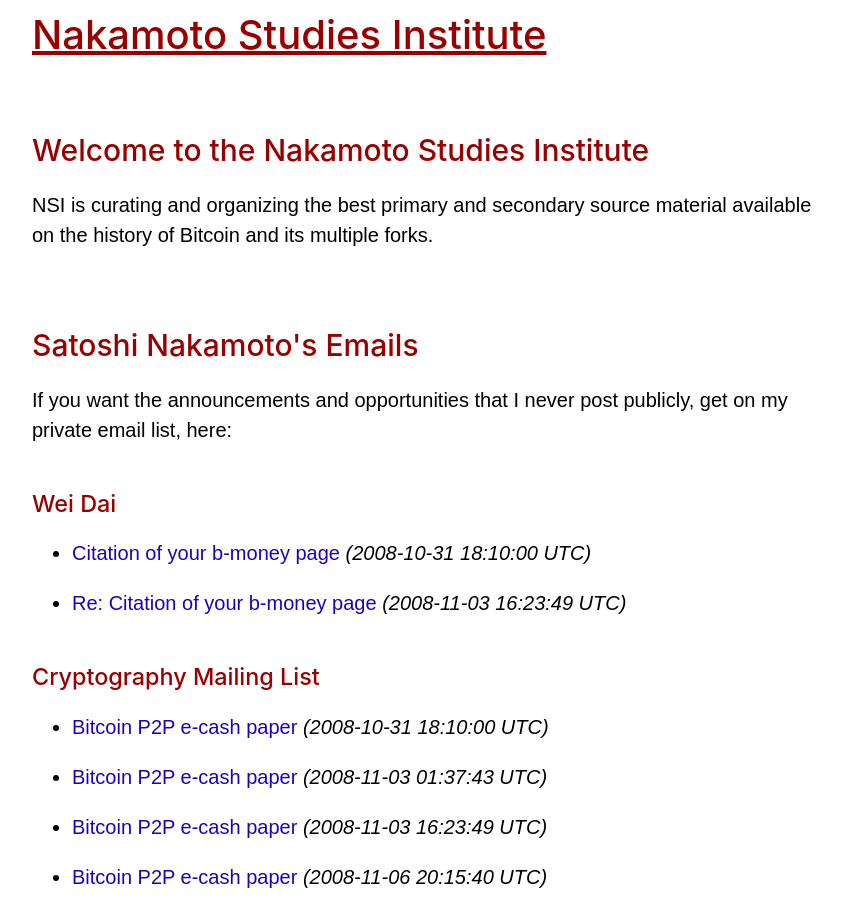
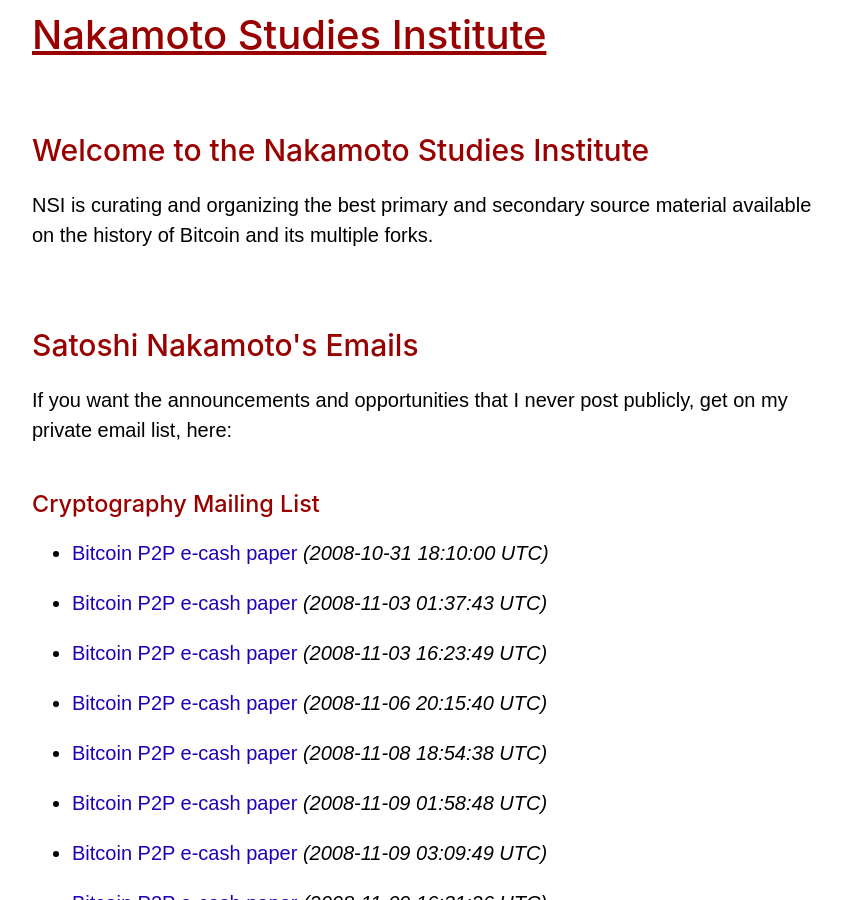
Before and after one commit to nakamotostudies/nakamotostudies.github.io, a Jekyll site: the page built from index.md, in a window 1280 px wide and 900 px high. Shown: the whole window, without its empty margins (58-900 px from the left). Built offline with Jekyll 4.4.1, drawn with Linux system fonts in a browser that asks for light colours; some of the changed text lies outside the part shown.

Commit message:
Update index.md

```diff
--- a/index.md
+++ b/index.md
@@ -29,12 +29,6 @@ title: Nakamoto Studies Institute
 If you want the announcements and opportunities that I never post publicly, get on my private email list, here:
 </p>
 
-<h3>Wei Dai</h3>
-<ul>
-
-<li><a href="/emails/cryptography/1/">Citation of your b-money page</a> <em>(2008-10-31 18:10:00 UTC)</em></li>
-
-<li><a href="/emails/cryptography/3/">Re: Citation of your b-money page</a> <em>(2008-11-03 16:23:49 UTC)</em></li></ul>
 <h3>Cryptography Mailing List</h3>
 <ul>
 
@@ -113,6 +107,14 @@ If you want the announcements and opportunities that I never post publicly, get
 
   </ul>
 
+  <h3>Wei Dai</h3>
+<ul>
+
+<li><a href="/emails/cryptography/1/">Citation of your b-money page</a> <em>(2008-10-31 18:10:00 UTC)</em></li>
+
+<li><a href="/emails/cryptography/3/">Re: Citation of your b-money page</a> <em>(2008-11-03 16:23:49 UTC)</em></li></ul>
+
+
 <h3>Mike Hearn</h3>
 
  <ul>
```
